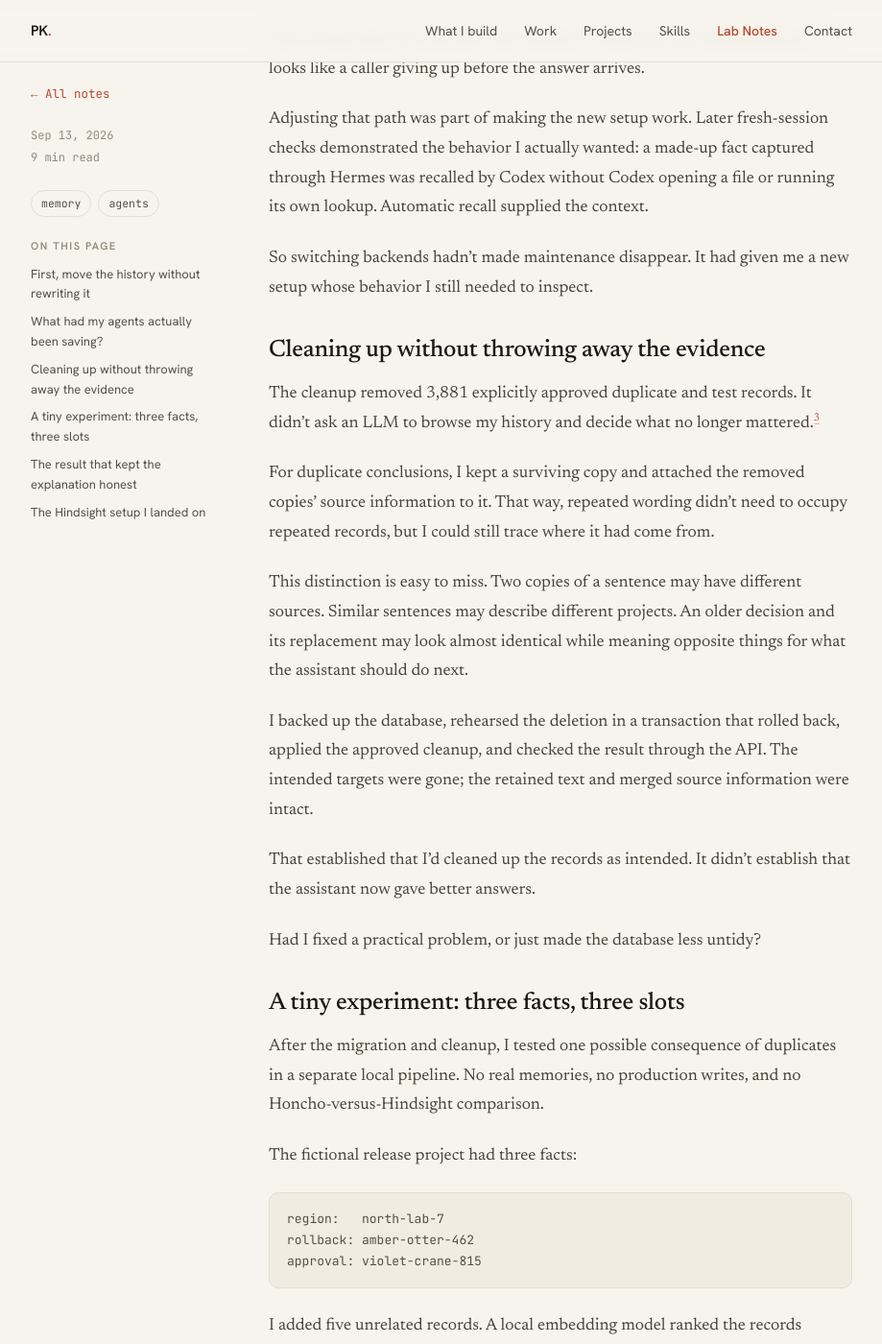
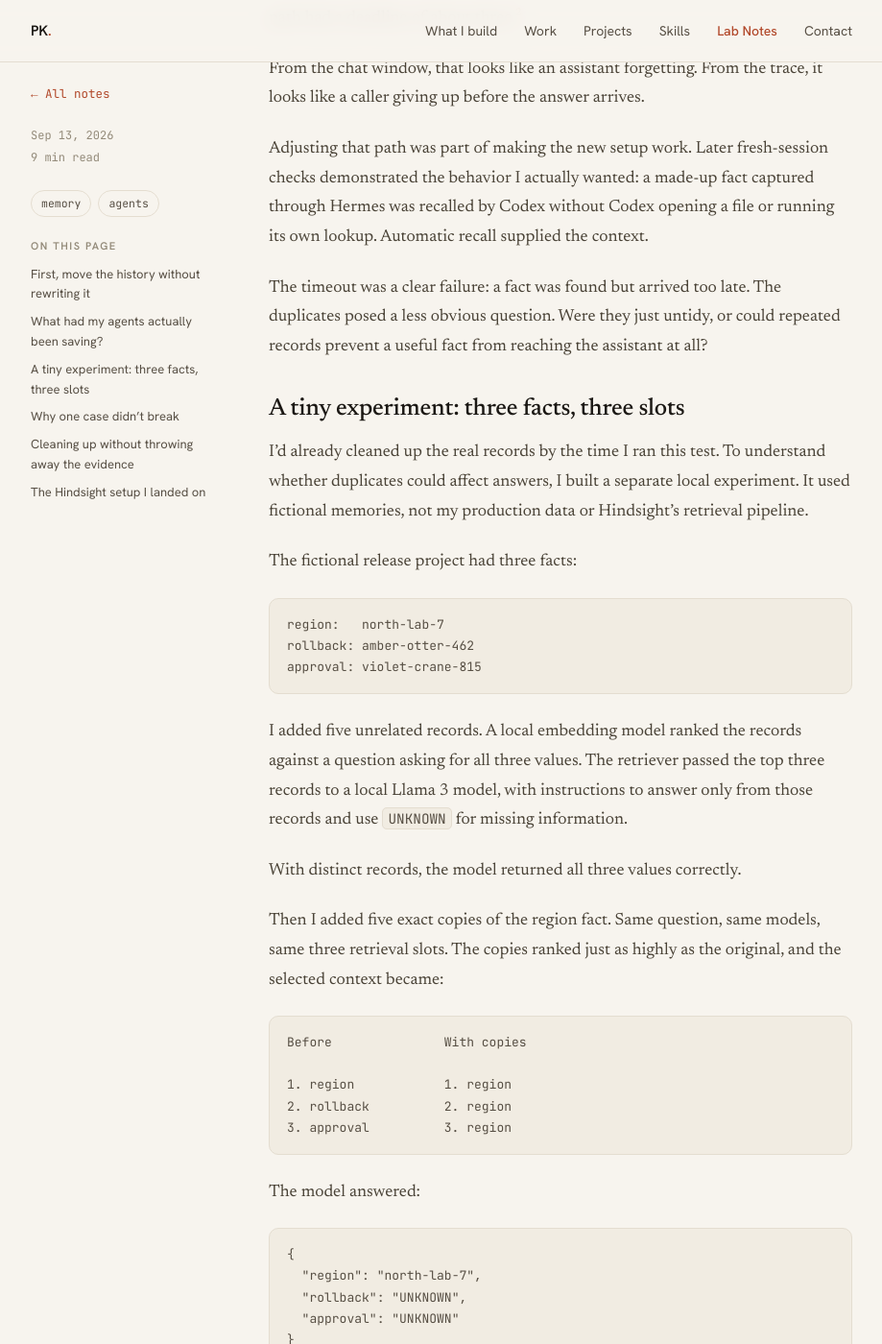
Before and after one commit to PraveenKumarSridhar/PraveenKumarS, a Jekyll site: the page built from _notes/from-honcho-to-hindsight.md, in a window 1280 px wide and 1400 px high, scrolled down 1995 px. Shown: the whole window at 96% size, without its empty margins (180-1099 px from the left). Built offline with Jekyll 4.4.1, drawn with Linux system fonts in a browser that asks for light colours; some of the changed text lies outside the part shown.

Commit message:
docs: lead from inspection through experiment to cleanup

```diff
--- a/_notes/from-honcho-to-hindsight.md
+++ b/_notes/from-honcho-to-hindsight.md
@@ -1,6 +1,6 @@
 ---
 title: "I got tired of babysitting my AI's memory"
-description: "I moved from Honcho to Hindsight, inspected what my agents had saved, and cleaned up the duplicates. Then a small experiment showed how more memory records could produce a worse answer."
+description: "A move from Honcho to Hindsight led me to inspect what my agents had saved. A small experiment showed how duplicates could crowd out answers, and why cleanup needs more care than deleting repeated text."
 date: 2026-09-13
 tags: [memory, agents]
 ---
@@ -13,7 +13,7 @@
 
 I decided to try Hindsight. But the interesting part of the move wasn't getting a different service running. It was looking at what my agents had accumulated, separating what belonged where, and asking whether all those records were actually helping.
 
-A later experiment gave me an answer I could see: I added copies of a fact, and my local model stopped answering two fields it had answered correctly before. The facts were still stored. They just weren't making it into the prompt.
+The question wasn't just whether the new system could store my history. It was whether the history reaching my assistants was useful. A later experiment made the distinction hard to miss: adding more memory records made an answer less complete.
 
 ## First, move the history without rewriting it
 
@@ -41,25 +41,11 @@
 
 Adjusting that path was part of making the new setup work. Later fresh-session checks demonstrated the behavior I actually wanted: a made-up fact captured through Hermes was recalled by Codex without Codex opening a file or running its own lookup. Automatic recall supplied the context.
 
-So switching backends hadn't made maintenance disappear. It had given me a new setup whose behavior I still needed to inspect.
-
-## Cleaning up without throwing away the evidence
-
-The cleanup removed 3,881 explicitly approved duplicate and test records. It didn't ask an LLM to browse my history and decide what no longer mattered.[^cleanup]
-
-For duplicate conclusions, I kept a surviving copy and attached the removed copies' source information to it. That way, repeated wording didn't need to occupy repeated records, but I could still trace where it had come from.
-
-This distinction is easy to miss. Two copies of a sentence may have different sources. Similar sentences may describe different projects. An older decision and its replacement may look almost identical while meaning opposite things for what the assistant should do next.
-
-I backed up the database, rehearsed the deletion in a transaction that rolled back, applied the approved cleanup, and checked the result through the API. The intended targets were gone; the retained text and merged source information were intact.
-
-That established that I'd cleaned up the records as intended. It didn't establish that the assistant now gave better answers.
-
-Had I fixed a practical problem, or just made the database less untidy?
+The timeout was a clear failure: a fact was found but arrived too late. The duplicates posed a less obvious question. Were they just untidy, or could repeated records prevent a useful fact from reaching the assistant at all?
 
 ## A tiny experiment: three facts, three slots
 
-After the migration and cleanup, I tested one possible consequence of duplicates in a separate local pipeline. No real memories, no production writes, and no Honcho-versus-Hindsight comparison.
+I'd already cleaned up the real records by the time I ran this test. To understand whether duplicates could affect answers, I built a separate local experiment. It used fictional memories, not my production data or Hindsight's retrieval pipeline.
 
 The fictional release project had three facts:
 
@@ -99,7 +85,7 @@
 
 After exact-text deduplication, all three facts reached the model again and the complete answer returned.
 
-## The result that kept the explanation honest
+## Why one case didn’t break
 
 I fixed three fictional scenarios before running the test. Each needed three facts, and each duplicate condition repeated the first fact rather than choosing one after seeing its ranking.
 
@@ -119,7 +105,23 @@
 
 This is a deliberately simple demonstration of a familiar retrieval problem. A retriever that selects for distinct information may avoid it. I didn't test Hindsight's retrieval, semantic near-duplicates, or whether my real cleanup improved answers. Deduplication here restored the original context; it didn't make the model smarter.[^experiment]
 
-But it gave the cleanup question a concrete consequence. An assistant can receive less useful information even while its memory store grows.
+That was enough to make the issue tangible. A repeated fact wasn't merely taking up disk space. In two cases, it took the place of information the answer needed.
+
+Removing exact copies was easy in a fictional dataset. My real history required a more careful version of that operation.
+
+## Cleaning up without throwing away the evidence
+
+In the real store, removing repeated text also meant preserving where it came from. Two copies of a sentence can point to different sources. Similar sentences can describe different projects. An old decision and its replacement can look almost identical while giving the assistant opposite instructions.
+
+So the cleanup wasn't an invitation for an LLM to decide what I should forget. I used an explicit list of approved records. For duplicate conclusions, I kept a surviving copy and attached the removed copies' source information to it.
+
+The result was 3,881 approved duplicate and test records removed. Repeated wording no longer needed repeated records, but the surviving conclusions retained the sources I'd collected.[^cleanup]
+
+Before applying it, I backed up the database and rehearsed the deletion in a transaction that rolled back. Afterward, I checked through the API that the intended targets were gone and the retained text and merged source information were intact.
+
+Those checks answered whether the cleanup did what I intended. The later experiment answered a different, smaller question: could duplicates crowd useful facts out of a simple retriever? It didn't establish that my production answers improved.
+
+The distinction matters for the setup I kept. I want to preserve enough history to trace a conclusion without automatically putting all of that history in every conversation.
 
 ## The Hindsight setup I landed on
 
@@ -141,7 +143,7 @@
 
 My check is small: save a made-up fact, ask for it in a fresh session, and inspect what context actually arrived. When it fails, that trace tells me whether to investigate capture, routing, a deadline, or retrieval before blaming the model.
 
-I moved because I was tired of babysitting memory. The useful outcome wasn't finding a backend that made those questions disappear. It was getting specific about what I needed to preserve, what each assistant should see, and how to check the difference.
+I moved because I was tired of babysitting memory. I still have a system to maintain, but I have better questions to ask of it: was the fact captured, did it reach the right session, and what else competed for its place in the context?
 
 The store can remember the rollback code perfectly and still send the assistant three copies of the region.
 
```
